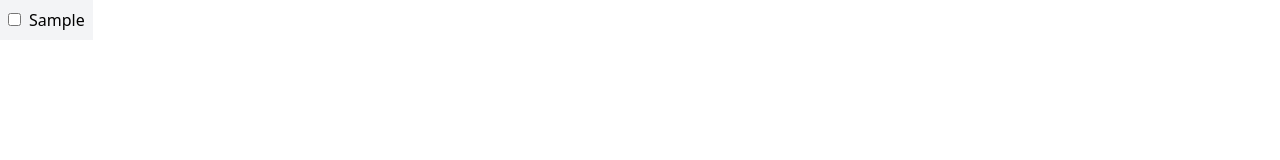
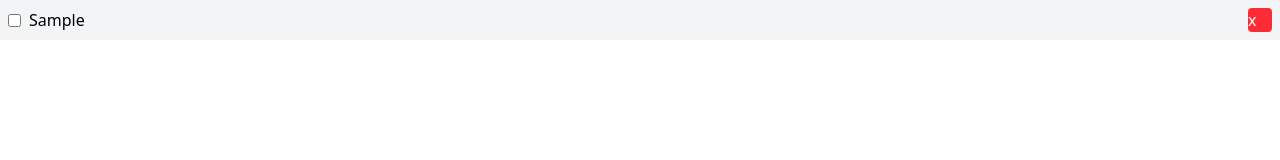
Before and after one commit to siikabb/todo-app, a React (Vite) app: page / in a window 1280 px wide. Both pictures are taken after typing "Sample" into the empty fields and a click on the button "Add Task". Shown: the top 160 px of the page. Built offline with nearby package versions, Linux system fonts and the light colour scheme.

Commit message:
implement deleting

```diff
--- a/src/components/TaskItem.tsx
+++ b/src/components/TaskItem.tsx
@@ -1,29 +1,46 @@
-import { Task, TaskItemProps } from '../types/taskTypes';
+import { useEffect } from 'react';
+import { useTasks } from '../hooks/TaskHooks';
+import { TaskItemProps } from '../types/taskTypes';
 
-const TaskItem = ({ task, toggleComplete, index }: TaskItemProps) => {
+const TaskItem = ({
+  task,
+  index,
+  toggleComplete,
+  deleteTask,
+}: TaskItemProps) => {
+  // const { toggleComplete, deleteTask } = useTasks();
+
   return (
     <>
       <li
-        onClick={() => toggleComplete(task.id)}
         className={`${
           index % 2 === 0
             ? 'bg-gray-100 dark:bg-gray-900'
             : 'bg-gray-200 dark:bg-gray-800'
-        } p-2 cursor-pointer`}
+        } flex w-full`}
       >
         <input
           type="checkbox"
           checked={task.completed}
-          // onChange={() => toggleComplete(task.id)}
-          className="cursor-pointer"
+          onChange={() => toggleComplete(task.id)}
+          className="cursor-pointer m-auto ml-2"
         />
         <span
-          className={`ml-2 ${
-            task.completed ? 'line-through text-gray-500' : ''
-          }`}
+          className={`p-2 ${task.completed ? 'line-through text-gray-500' : ''}
+          flex-1 cursor-pointer`}
+          onClick={() => toggleComplete(task.id)}
         >
           {task.text}
         </span>
+        <button
+          onClick={(e) => {
+            e.preventDefault();
+            deleteTask(task.id);
+          }}
+          className="flex ml-auto bg-red-500 text-white rounded cursor-pointer size-6 m-auto mr-2"
+        >
+          x
+        </button>
       </li>
     </>
   );
--- a/src/hooks/TaskHooks.ts
+++ b/src/hooks/TaskHooks.ts
@@ -16,9 +16,14 @@ const useTasks = () => {
         task.id === id ? { ...task, completed: !task.completed } : task
       )
     );
+    console.log(tasks);
   };
 
-  return { tasks, newTask, setNewTask, addTask, toggleComplete };
+  const deleteTask = (id: number) => {
+    setTasks(tasks.filter((task) => task.id !== id));
+  };
+
+  return { tasks, newTask, setNewTask, addTask, toggleComplete, deleteTask };
 };
 
 export { useTasks };
--- a/src/types/taskTypes.ts
+++ b/src/types/taskTypes.ts
@@ -5,11 +5,11 @@ type Task = {
   tags?: string[];
 };
 
-// will be expanded later, made already so code doesn't need to be modified later
 type TaskItemProps = {
   task: Task;
   toggleComplete: (id: number) => void;
   index: number;
+  deleteTask: (id: number) => void;
 };
 
 export type { Task, TaskItemProps };
--- a/src/views/Tasks.tsx
+++ b/src/views/Tasks.tsx
@@ -2,17 +2,19 @@ import TaskItem from '../components/TaskItem';
 import { useTasks } from '../hooks/TaskHooks';
 
 const Tasks = () => {
-  const { tasks, newTask, setNewTask, addTask, toggleComplete } = useTasks();
+  const { tasks, newTask, setNewTask, addTask, toggleComplete, deleteTask } =
+    useTasks();
 
   return (
     <div className="flex flex-col w-screen h-screen dark:bg-gray-900">
-      <div className="flex">
+      <div className="flex flex-col w-full">
         <ul>
           {tasks.map((task, index) => (
             <TaskItem
               key={task.id}
               task={task}
               toggleComplete={toggleComplete}
+              deleteTask={deleteTask}
               index={index}
             />
           ))}
```
